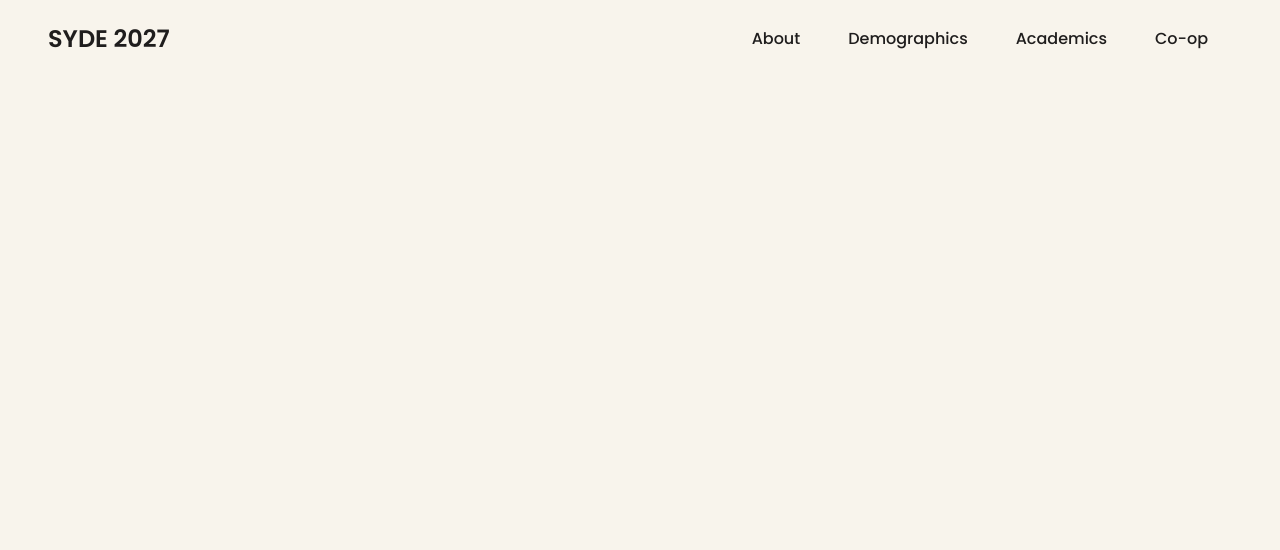
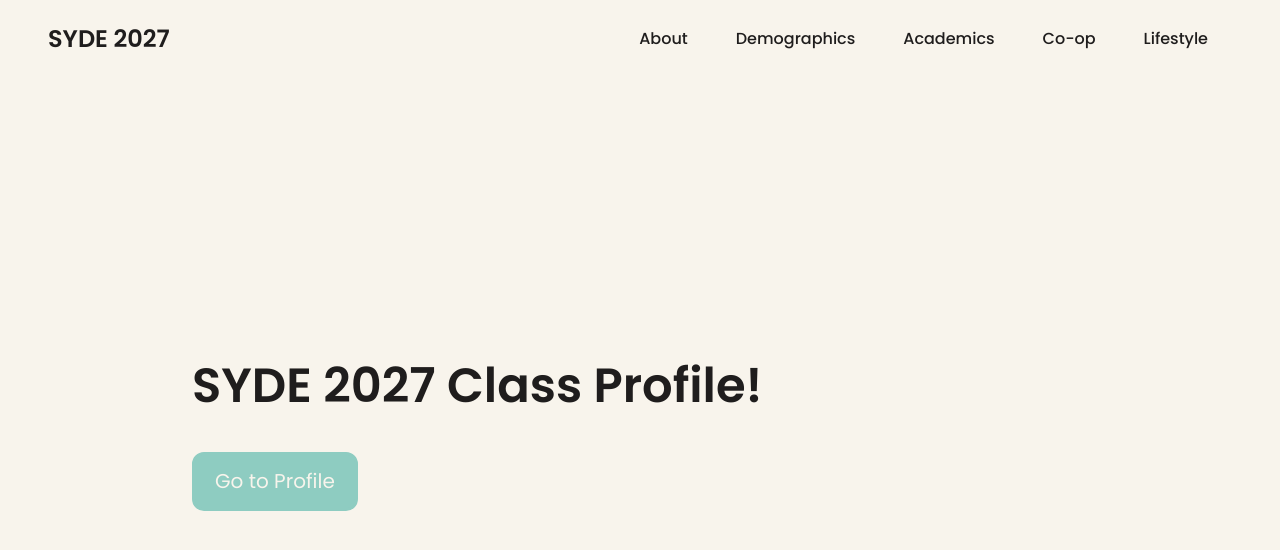
Before and after one commit to shelleychen318/syde27-class-profile, a Next.js app: page / in a window 1280 px wide. Shown: the top 550 px of the page. Built offline with nearby package versions, Linux system fonts and the light colour scheme.

Commit message:
added title and button on home page

```diff
--- a/components/NavBar/NavBar.jsx
+++ b/components/NavBar/NavBar.jsx
@@ -27,6 +27,11 @@ const NavBar = () => {
       link: "Co-op",
       href: "/co-op",
     },
+    {
+      id: 4,
+      link: "Lifestyle",
+      href: "/lifestyle",
+    },
   ];
 
   return (
--- a/components/NavBar/NavBar.module.scss
+++ b/components/NavBar/NavBar.module.scss
@@ -7,7 +7,7 @@
   z-index: 1;
 
   .siteLogo {
-    color: #1f1d1d;
+    color: var(--main-text);
     text-decoration: none;
     font-size: 24px;
     font-weight: 600;
@@ -21,12 +21,12 @@
       padding: 0.5em 1.5em;
       z-index: 1;
       text-decoration: none;
-      color: #1f1d1d;
+      color: var(--main-text);
       font-weight: 500;
     }
 
     .navLink:hover {
-      color: #8eccc1;
+      color: var(--primary);
       transition-duration: 0.3s;
       transform: scale(1.1);
     }
--- a/pages/index.js
+++ b/pages/index.js
@@ -11,6 +11,13 @@ export default function Home() {
       </Head>
 
       <NavBar />
+
+      <div className={styles.banner}>
+        <h1>SYDE 2027 Class Profile!</h1>
+        <a className={styles.button} href="/demographics">
+          Go to Profile
+        </a>
+      </div>
     </>
   );
 }
--- a/styles/Home.module.scss
+++ b/styles/Home.module.scss
@@ -3,10 +3,25 @@
   display: flex;
   flex-direction: column;
   align-items: flex-start;
+  top: 40%;
+  padding: 0 15%;
+  width: fit-content;
 
-  top: 40%;
+  .button {
+    text-decoration: none;
+    font-size: 20px;
+    padding: 12px 20px;
+    border: 3px solid var(--primary);
+    background-color: var(--primary);
+    color: var(--bg);
+    border-width: 2;
+    border-radius: 12px;
+  }
 
-  padding: 0 15%;
-  width: 75%;
-  max-width: 1200px;
+  .button:hover {
+    border: 3px solid var(--primary);
+    background-color: var(--bg);
+    color: var(--primary);
+    border-color: var(--primary);
+  }
 }
--- a/styles/globals.scss
+++ b/styles/globals.scss
@@ -2,8 +2,8 @@
 
 :root {
   --bg: #f8f4ec;
-  --primary: #1f1d1d;
-  --secondary: #000;
+  --primary:  #8eccc1;
+  --secondary: red;
   --tertiary: #303040;
   --main-text: #1f1d1d;
   --sub-text: #ddd;
@@ -25,3 +25,9 @@ body {
   margin: 0;
   color: var(--main-text);
 }
+
+h1 {
+  font-weight: 600;
+  font-size: 48px;
+  line-height: 68px;
+}
```
